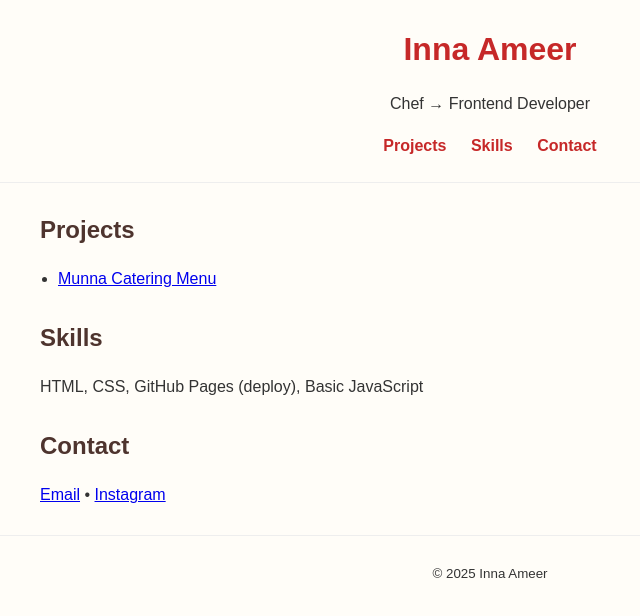
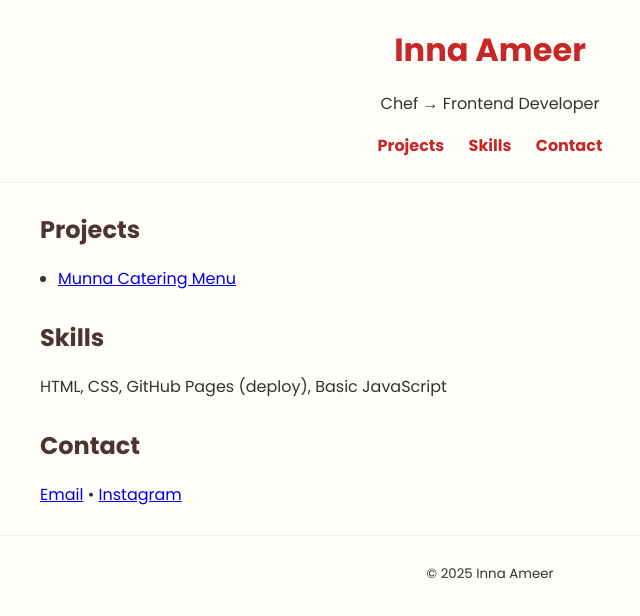
Before and after one commit to innams87-code/inna-portfolio, a plain HTML site: page index.html in a window 1280 px wide. Shown: the whole page, without its empty margins (150-790 px from the left). Drawn offline with Linux system fonts and the light colour scheme.

Commit message:
Update styles.css

```diff
--- a/styles.css
+++ b/styles.css
@@ -1,10 +1,5 @@
 html, body { margin: 0; }
-body {
-  font-family: Arial, sans-serif;
-  color: #333;
-  line-height: 1.6;
-  background: #fffdf8;
-}
+body { font-family: "Poppins", Arial, sans-serif; color: #333; line-height: 1.6; background: #fffdf8; }
 
 header { text-align: center; padding: 24px 12px; border-bottom: 1px solid #eee; }
 header h1 { margin: 0 0 6px; color: #c62828; }
```
